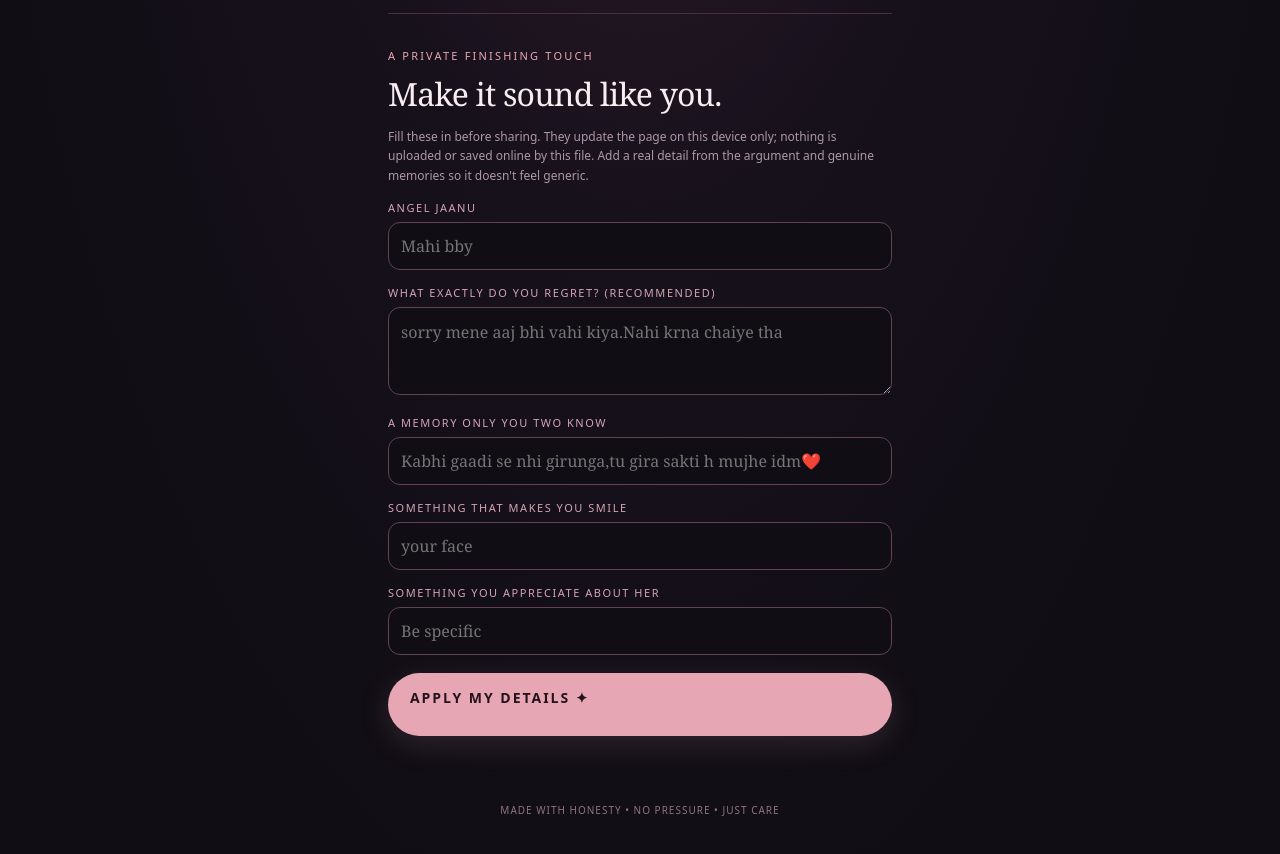
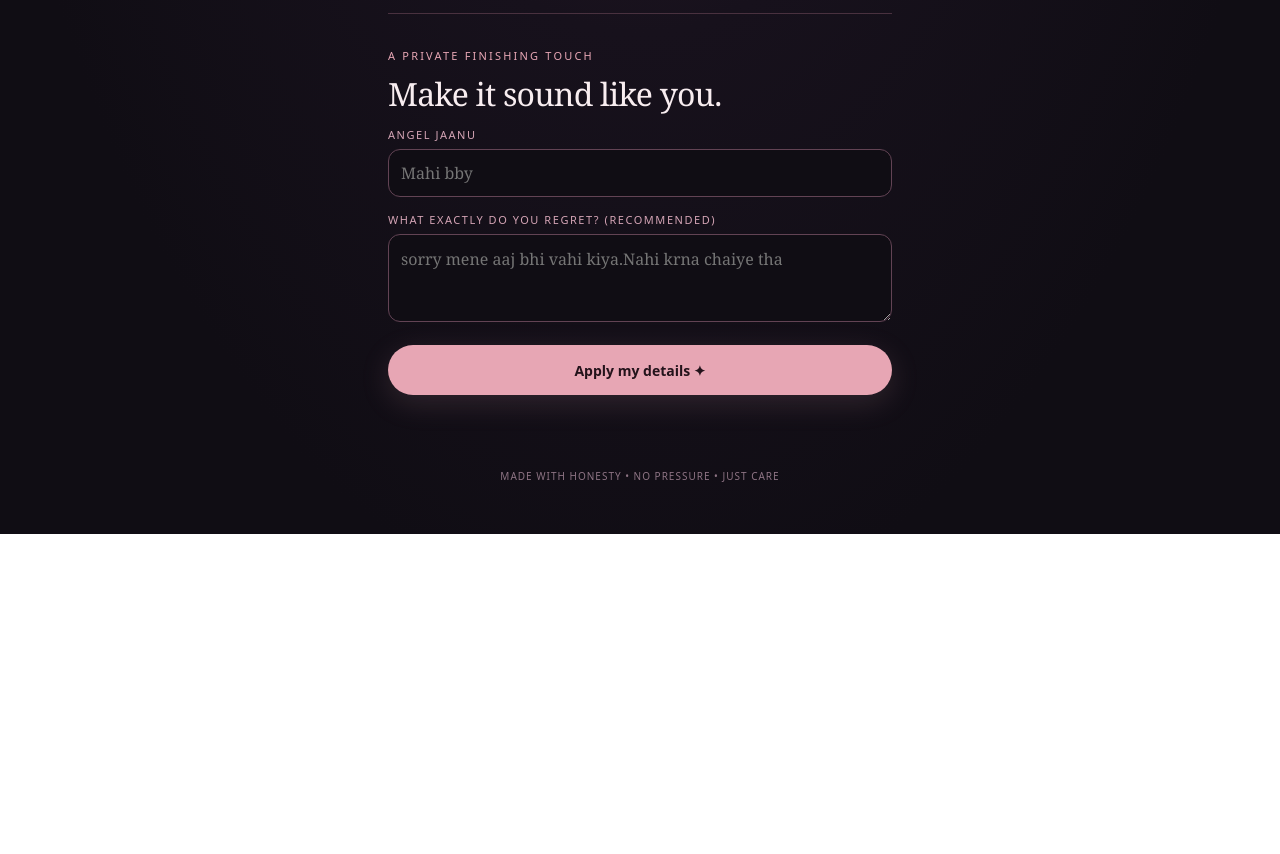
Before and after one commit to vvanshrodge1-oss/Apology-page, a plain HTML site: page index.html in a window 1280 px wide. Shown: the part 700-1554 px from the top of the page. After the commit the page ends 1234 px from the top, so only its background shows below. Drawn offline with Linux system fonts and the light colour scheme.

Commit message:
Clean up edit note section in index.html
Removed placeholder text from the edit note paragraph and adjusted the layout.

```diff
--- a/index.html
+++ b/index.html
@@ -148,16 +148,16 @@ input:focus,textarea:focus{border-color:var(--rose)}
   <section class="section editbox" id="personalise">
     <div class="number">A private finishing touch</div>
     <h2>Make it sound like you.</h2>
-    <p class="editnote">Fill these in before sharing. They update the page on this device only; nothing is uploaded or saved online by this file. Add a real detail from the argument and genuine memories so it doesn't feel generic.</p>
+    <p class="editnote"></p>
     <label for="hername">Angel jaanu</label>
     <input id="hername" placeholder="Mahi bby">
     <label for="specific">What exactly do you regret? (recommended)</label>
     <textarea id="specific" placeholder="sorry mene aaj bhi vahi kiya.Nahi krna chaiye tha"></textarea>
-    <label for="mem1">A memory only you two know</label><input id="mem1" placeholder="Kabhi gaadi se nhi girunga,tu gira sakti h mujhe idm❤️">
-    <label for="mem2">Something that makes you smile</label><input id="mem2" placeholder="your face">
-    <label for="mem3">Something you appreciate about her</label><input id="mem3" placeholder="Be specific">
-    <label for="mem4"
-    <button class="primary" style="width:100%;margin-top:18px" onclick="personalise()">Apply my details ✦</button>
+
+
+
+
+   <button class="primary" style="width:100%;margin-top:18px" onclick="personalise()">Apply my details ✦</button>
     <p class="editnote" style="margin-top:12px"></p>
   </section>
   <div class="footer">made with honesty • no pressure • just care</div>
```
